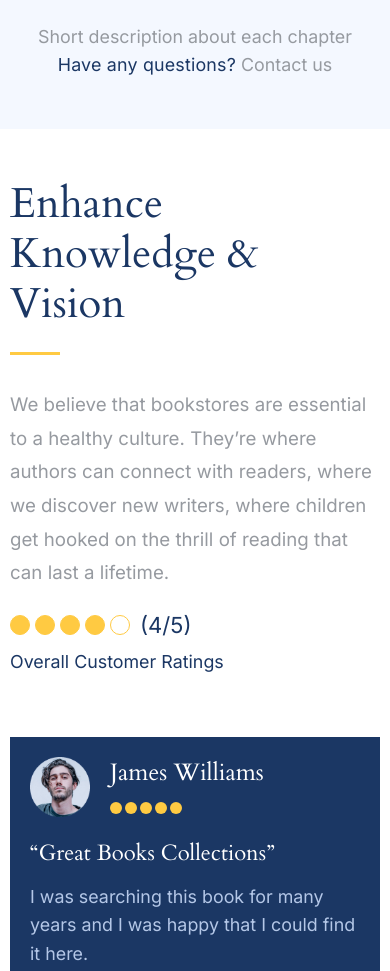
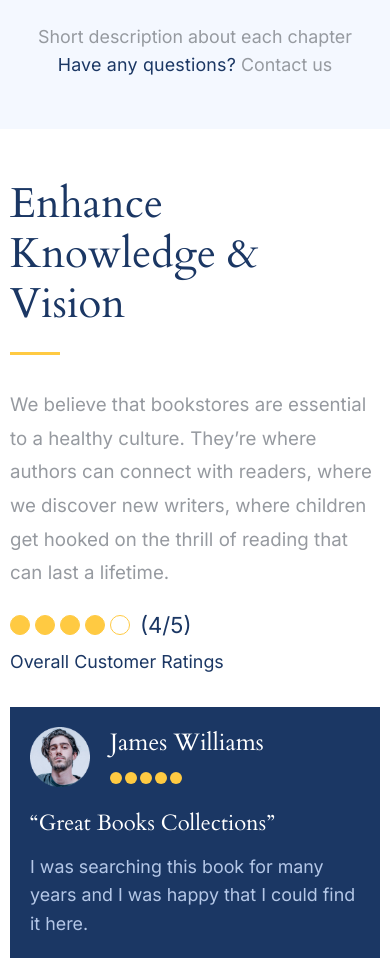
Before and after one commit to 1xtend/Pages, a plain HTML site: page index.html in a window 390 px wide. Shown: the part 9680-10651 px from the top of the page. Drawn offline with Linux system fonts and the light colour scheme.

Commit message:
fixes gap in comments section

```diff
--- a/scss/style.scss
+++ b/scss/style.scss
@@ -1089,8 +1089,9 @@ body {
   &__body {
     padding: 130px 0 150px;
     display: flex;
-    gap: 60px;
+    gap: 15px;
     align-items: center;
+    justify-content: space-between;
 
     @media (max-width: 1023.98px) {
       flex-direction: column;
@@ -1098,6 +1099,7 @@ body {
 
     @media (max-width: 767.98px) {
       padding: 50px 0;
+      gap: 30px;
     }
   }
   &__content {
```
Also changed, not shown: css/style.css.
